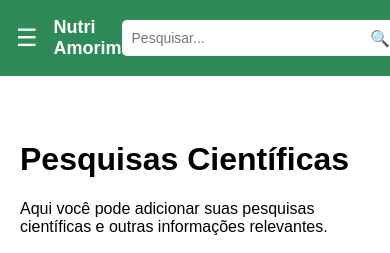
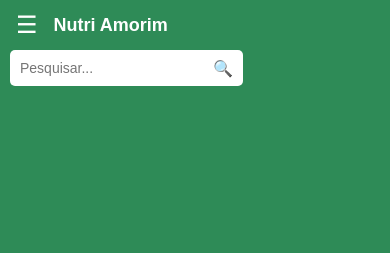
Before and after one commit to NutriAmorim/loja_nutri_novo, a Django app: page /pesquisas/ in a window 390 px wide. Shown: the top 253 px of the page. Run offline with Django 5.2, Linux system fonts and the light colour scheme.

Commit message:
Ajusta a posição da barra de pesquisa no topo

```diff
--- a/loja_app/templates/base.html
+++ b/loja_app/templates/base.html
@@ -13,7 +13,6 @@
             font-family: Arial, sans-serif;
         }
 
-        /* Topo */
         .top-bar {
             display: flex;
             align-items: center;
@@ -28,36 +27,14 @@
             z-index: 1200;
         }
 
-        .left-group {
-            display: flex;
-            align-items: center;
-            flex: 1;
-        }
-
-        .menu-toggle {
-            font-size: 1.5em;
-            background: none;
-            border: none;
-            color: white;
-            cursor: pointer;
-            margin-right: 10px;
-        }
-
-        .logo {
-            font-size: 22px;
-            font-weight: bold;
-            margin-left: 0;
-        }
-
         .search-form {
             display: flex;
             align-items: center;
             background-color: white;
             border-radius: 5px;
             padding: 2px 6px;
-            flex-grow: 1;
             max-width: 400px;
-            margin: 0 auto;
+            width: 100%;
         }
 
         .search-input {
@@ -76,7 +53,6 @@
             color: #2E8B57;
         }
 
-        /* Sidebar */
         .sidebar {
             width: 250px;
             background-color: #2E8B57;
@@ -117,7 +93,6 @@
             text-decoration: underline;
         }
 
-        /* Botão fixado na parte inferior */
         .sidebar .login-button {
             background-color: white;
             color: #2E8B57;
@@ -128,29 +103,36 @@
             font-weight: bold;
             position: sticky;
             bottom: 20px;
-            margin-top: auto; /* Isso faz o botão ir para a parte inferior */
+            margin-top: auto;
             width: 100%;
         }
 
-        /* Conteúdo */
         .content {
             margin-left: 270px;
             padding: 20px;
             padding-top: 80px;
         }
 
-        /* Responsivo */
+        .logo {
+            font-size: 22px;
+            font-weight: bold;
+            margin-left: 0;
+        }
+
+        .menu-toggle {
+            font-size: 1.5em;
+            background: none;
+            border: none;
+            color: white;
+            cursor: pointer;
+            margin-right: 10px;
+        }
+
         @media (max-width: 768px) {
             .top-bar {
                 padding: 10px;
-            }
-
-            .menu-toggle {
-                display: inline-block;
-            }
-
-            .left-group {
-                flex: 0;
+                flex-direction: column;
+                align-items: flex-start;
             }
 
             .sidebar {
@@ -173,18 +155,17 @@
             .search-form {
                 max-width: 100%;
                 margin: 10px 0;
-                flex-grow: 1;
                 padding: 4px;
             }
 
             .search-input {
                 font-size: 14px;
                 padding: 6px;
-                width: calc(100% - 40px); /* Ajusta a largura para a tela do celular */
+                width: calc(100% - 40px);
             }
 
             .logo {
-                font-size: 18px; /* Ajuste da logo no celular */
+                font-size: 18px;
             }
         }
     </style>
@@ -193,15 +174,20 @@
 
     <!-- Topo -->
     <div class="top-bar">
-        <div class="left-group">
+        <div class="left-group" style="flex: 0 0 auto; display: flex; align-items: center;">
             <button class="menu-toggle" onclick="toggleSidebar()">☰</button>
             <span class="logo">Nutri Amorim</span>
         </div>
 
-        <form class="search-form" onsubmit="event.preventDefault(); search();">
-            <input type="text" class="search-input" placeholder="Pesquisar...">
-            <button type="submit" class="search-button">🔍</button>
-        </form>
+        <div style="flex: 1; display: flex; justify-content: center;">
+            <form class="search-form" onsubmit="event.preventDefault(); search();">
+                <input type="text" class="search-input" placeholder="Pesquisar...">
+                <button type="submit" class="search-button">🔍</button>
+            </form>
+        </div>
+
+        <!-- Espaço invisível à direita para equilibrar visualmente -->
+        <div style="flex: 0 0 200px;"></div>
     </div>
 
     <!-- Sidebar -->
@@ -222,7 +208,6 @@
             <li><a href="#">Alimentos</a></li>
         </ul>
 
-        <!-- Botão fixado -->
         <button class="login-button" onclick="login()">Entrar / Criar Conta</button>
     </div>
 
```
